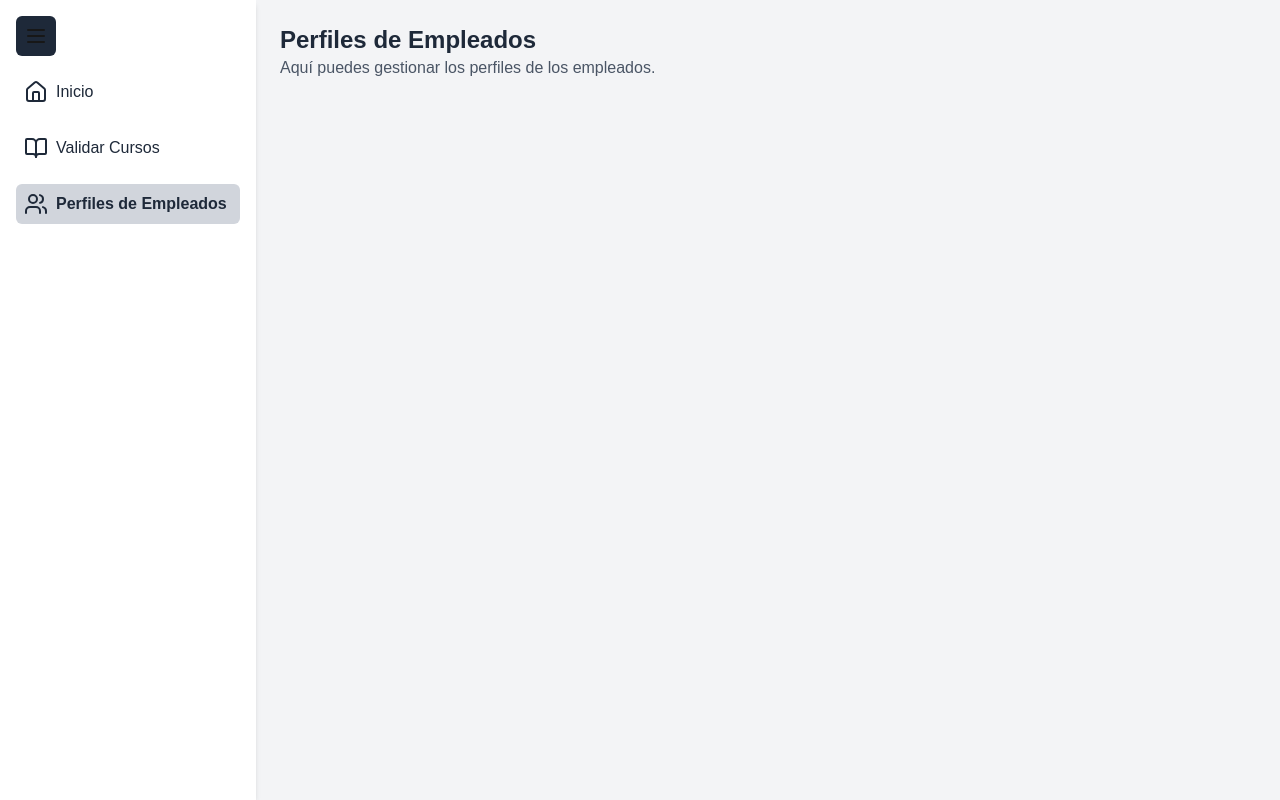
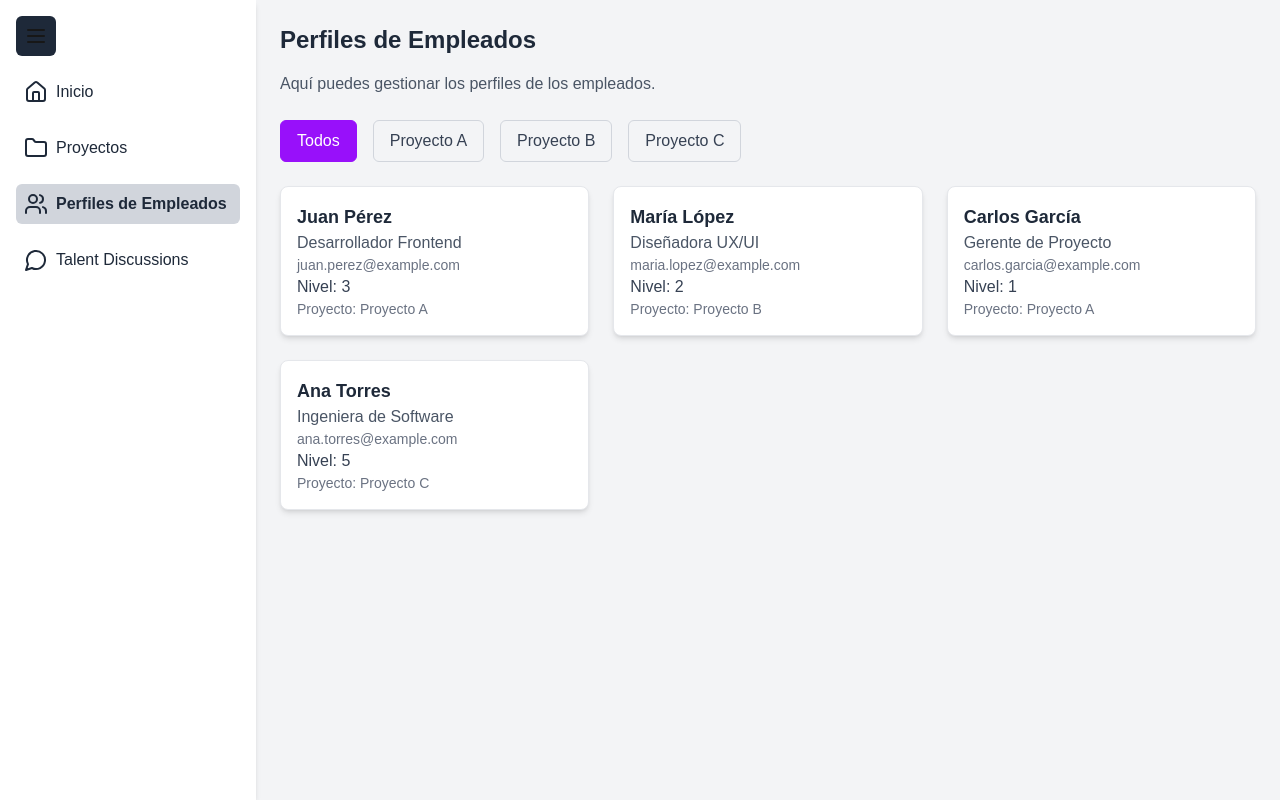
Before and after one commit to RICTEL04/pathexplorer-esquimales, a Next.js app: page /capability-lead/perfiles-de-empleados in a window 1280 px wide. Built offline with nearby package versions, Linux system fonts and the light colour scheme.

Commit message:
added proyects and talent discussions routes to align with reqs.

```diff
--- a/app/capability-lead/layout.tsx
+++ b/app/capability-lead/layout.tsx
@@ -1,11 +1,12 @@
 "use client";
 import Sidebar from "@/components/sidebar";
-import { BookOpen, Users, Home } from "lucide-react"; // Import Home icon
+import { Home, Users, Folder, MessageCircle } from "lucide-react"; // Import MessageCircle icon
 
 const routes = [
-  { href: "/capability-lead", label: "Inicio", Icon: Home }, // Root route
-  { href: "/capability-lead/validar-cursos", label: "Validar Cursos", Icon: BookOpen },
+  { href: "/capability-lead", label: "Inicio", Icon: Home }, // Restored Home route
+  { href: "/capability-lead/proyectos", label: "Proyectos", Icon: Folder }, // Proyectos as its own route
   { href: "/capability-lead/perfiles-de-empleados", label: "Perfiles de Empleados", Icon: Users },
+  { href: "/capability-lead/talent-discussions", label: "Talent Discussions", Icon: MessageCircle }, // New Talent Discussions route
 ];
 
 export default function CapabilityLeadLayout({ children }: { children: React.ReactNode }) {
--- a/app/capability-lead/perfiles-de-empleados/page.tsx
+++ b/app/capability-lead/perfiles-de-empleados/page.tsx
@@ -1,11 +1,60 @@
 "use client";
+import { useState } from "react";
+
+const employees = [
+  { id: 1, name: "Juan Pérez", position: "Desarrollador Frontend", email: "juan.perez@example.com", level: 3, project: "Proyecto A" },
+  { id: 2, name: "María López", position: "Diseñadora UX/UI", email: "maria.lopez@example.com", level: 2, project: "Proyecto B" },
+  { id: 3, name: "Carlos García", position: "Gerente de Proyecto", email: "carlos.garcia@example.com", level: 1, project: "Proyecto A" },
+  { id: 4, name: "Ana Torres", position: "Ingeniera de Software", email: "ana.torres@example.com", level: 5, project: "Proyecto C" },
+];
 
 export default function PerfilesDeEmpleadosPage() {
+  const [selectedProject, setSelectedProject] = useState("Todos");
+
+  const filteredEmployees =
+    selectedProject === "Todos"
+      ? employees
+      : employees.filter((employee) => employee.project === selectedProject);
+
+  const uniqueProjects = ["Todos", ...new Set(employees.map((employee) => employee.project))];
+
   return (
     <div>
-      <h1 className="text-gray-800 text-2xl font-bold">Perfiles de Empleados</h1>
-      <p className="text-gray-600">Aquí puedes gestionar los perfiles de los empleados.</p>
-      {/* Add your content for managing employee profiles here */}
+      <h1 className="text-gray-800 text-2xl font-bold mb-4">Perfiles de Empleados</h1>
+      <p className="text-gray-600 mb-6">Aquí puedes gestionar los perfiles de los empleados.</p>
+
+      {/* Filter Bar */}
+      <div className="flex space-x-4 mb-6">
+        {uniqueProjects.map((project) => (
+          <button
+            key={project}
+            onClick={() => setSelectedProject(project)}
+            className={`px-4 py-2 rounded-md border ${
+              selectedProject === project
+                ? "bg-purple-600 text-white border-purple-600"
+                : "bg-gray-100 text-gray-700 border-gray-300"
+            }`}
+          >
+            {project}
+          </button>
+        ))}
+      </div>
+
+      {/* Employee Cards */}
+      <div className="grid grid-cols-1 sm:grid-cols-2 lg:grid-cols-3 gap-6">
+        {filteredEmployees.map((employee) => (
+          <div
+            key={employee.id}
+            className="bg-white shadow-md rounded-lg p-4 border border-gray-200"
+          >
+            <h2 className="text-lg font-bold text-gray-800">{employee.name}</h2>
+            <p className="text-gray-600">{employee.position}</p>
+            <p className="text-gray-500 text-sm">{employee.email}</p>
+            <p className="text-gray-700 font-medium">Nivel: {employee.level}</p>
+            <p className="text-gray-500 text-sm">Proyecto: {employee.project}</p>
+          </div>
+        ))}
+      </div>
     </div>
   );
 }
--- /dev/null
+++ b/app/capability-lead/proyectos/page.tsx
@@ -0,0 +1,11 @@
+"use client";
+
+export default function ProyectosPage() {
+  return (
+    <div>
+      <h1 className="text-gray-800 text-2xl font-bold mb-4">Proyectos</h1>
+      <p className="text-gray-600">Aquí puedes gestionar los proyectos.</p>
+      {/* Add your content for Proyectos here */}
+    </div>
+  );
+}
--- /dev/null
+++ b/app/capability-lead/talent-discussions/page.tsx
@@ -0,0 +1,11 @@
+"use client";
+
+export default function TalentDiscussionsPage() {
+  return (
+    <div>
+      <h1 className="text-gray-800 text-2xl font-bold mb-4">Talent Discussions</h1>
+      <p className="text-gray-600">Aquí puedes gestionar las discusiones de talento.</p>
+      {/* Add your content for Talent Discussions here */}
+    </div>
+  );
+}
--- a/app/capability-lead/validar-cursos/page.tsx
+++ /dev/null
@@ -1,11 +0,0 @@
-"use client";
-
-export default function ValidarCursosPage() {
-  return (
-    <div>
-      <h1 className="text-gray-800 text-2xl font-bold">Validar Cursos</h1>
-      <p className="text-gray-600">Aquí puedes validar los cursos disponibles.</p>
-      {/* Add your content for validating courses here */}
-    </div>
-  );
-}
```
